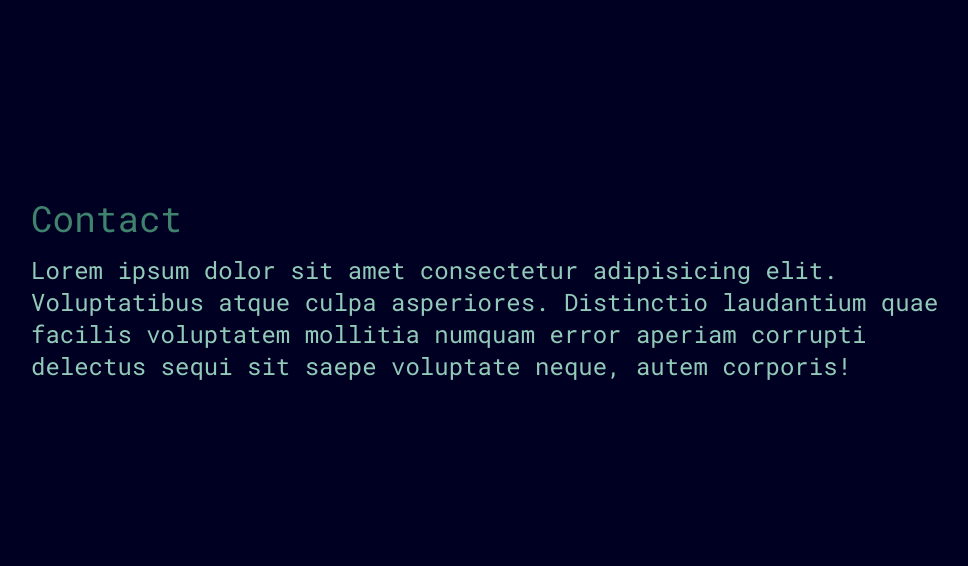
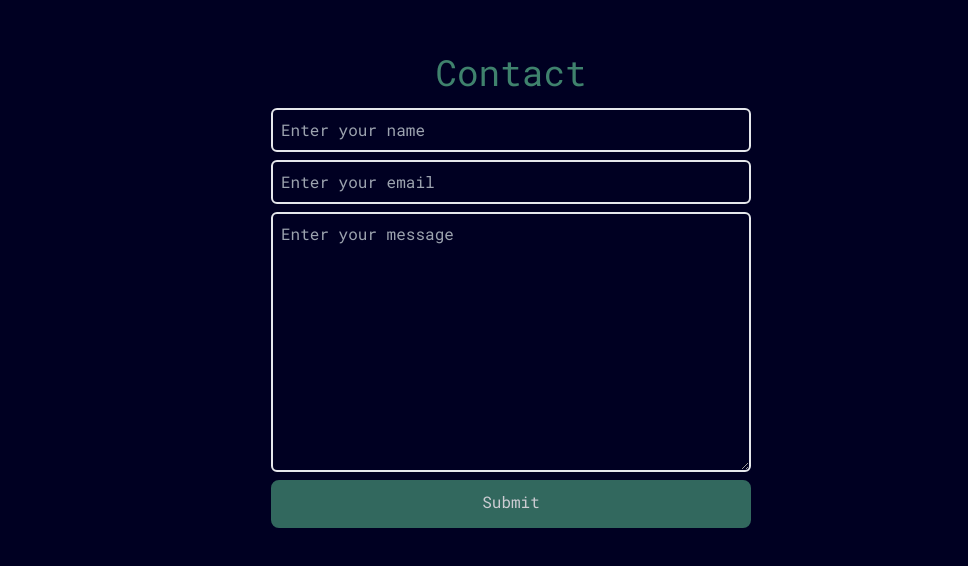
Before and after one commit to cpalmer-atx/react-tailwind-portfolio, a React (Create React App) app: page / in a window 1280 px wide. Shown: the part 3310-3876 px from the top of the page, without its empty margins (129-1097 px from the left). Built offline with nearby package versions, Linux system fonts and the light colour scheme; the HTML template or start-up script is replaced by a standard one.

Commit message:
basic form styling done, needs express server for functionality

```diff
--- a/src/components/Contact.jsx
+++ b/src/components/Contact.jsx
@@ -1,9 +1,35 @@
 const Contact = () => {
   return (
-    <div name='contact' className="relative container mx-auto p-6 h-screen max-w-full bg-primary">
+    <div name='contact' className="relative container mx-auto p-6 py-72 h-screen max-w-full bg-primary">
       <div className="flex flex-col p-8 justify-center mx-auto h-full max-w-5xl">
-        <h1 className="text-primaryTxt text-4xl">Contact</h1>
-        <p className="text-secondaryTxt text-2xl pt-4">Lorem ipsum dolor sit amet consectetur adipisicing elit. Voluptatibus atque culpa asperiores. Distinctio laudantium quae facilis voluptatem mollitia numquam error aperiam corrupti delectus sequi sit saepe voluptate neque, autem corporis!</p>
+        <h1 className="text-primaryTxt mb-4 text-4xl text-center">Contact</h1>
+        {/* <p className="text-secondaryTxt text-2xl pt-4">Lorem ipsum dolor sit amet consectetur adipisicing elit. Voluptatibus atque culpa asperiores. Distinctio laudantium quae facilis voluptatem mollitia numquam error aperiam corrupti delectus sequi sit saepe voluptate neque, autem corporis!</p> */}
+        <div className="flex justify-center items-center">
+          <form action="" className="flex flex-col w-full md:w-1/2">
+            <input
+              type="text"
+              name="name"
+              placeholder="Enter your name"
+              className="p-2 bg-transparent border-2 rounded-md text-secondaryTxt"
+            />
+            <input
+              type="text"
+              name="email"
+              placeholder="Enter your email"
+              className="my-2 p-2 bg-transparent border-2 rounded-md text-secondaryTxt focus:outline-none"
+            />
+            <textarea
+              name="message"
+              placeholder="Enter your message"
+              rows="10"
+              className="p-2 bg-transparent border-2 rounded-md text-secondaryTxt focus:outline-none">
+            </textarea>
+            <button
+              className="mt-2 p-3 px-6 pt-2 opacity-80 text-white bg-primaryTxt border-2 border-primaryTxt hover:opacity-100 duration-300 rounded-lg"
+              >Submit
+            </button>
+          </form>
+        </div>
       </div>
     </div>
   )
```
